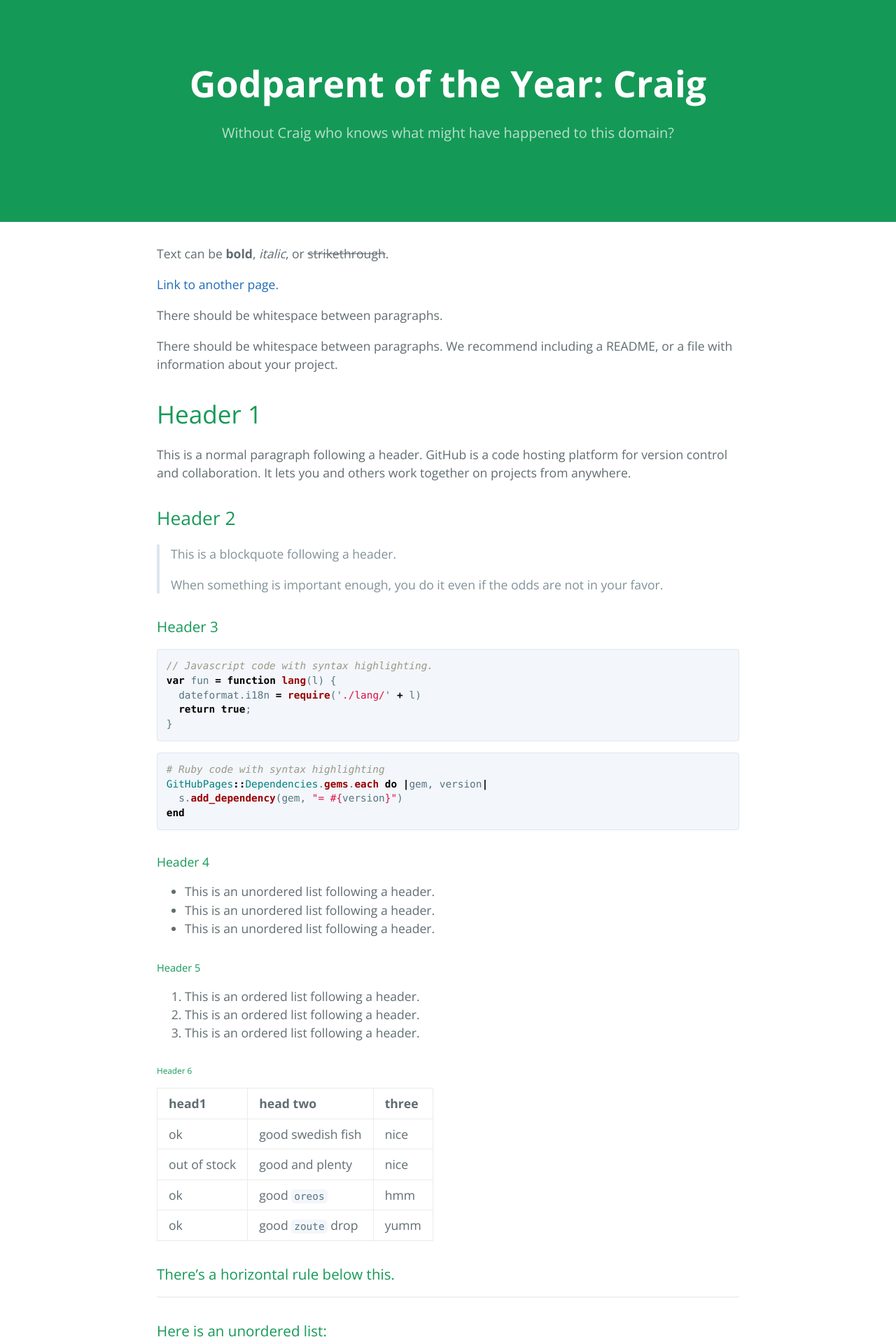
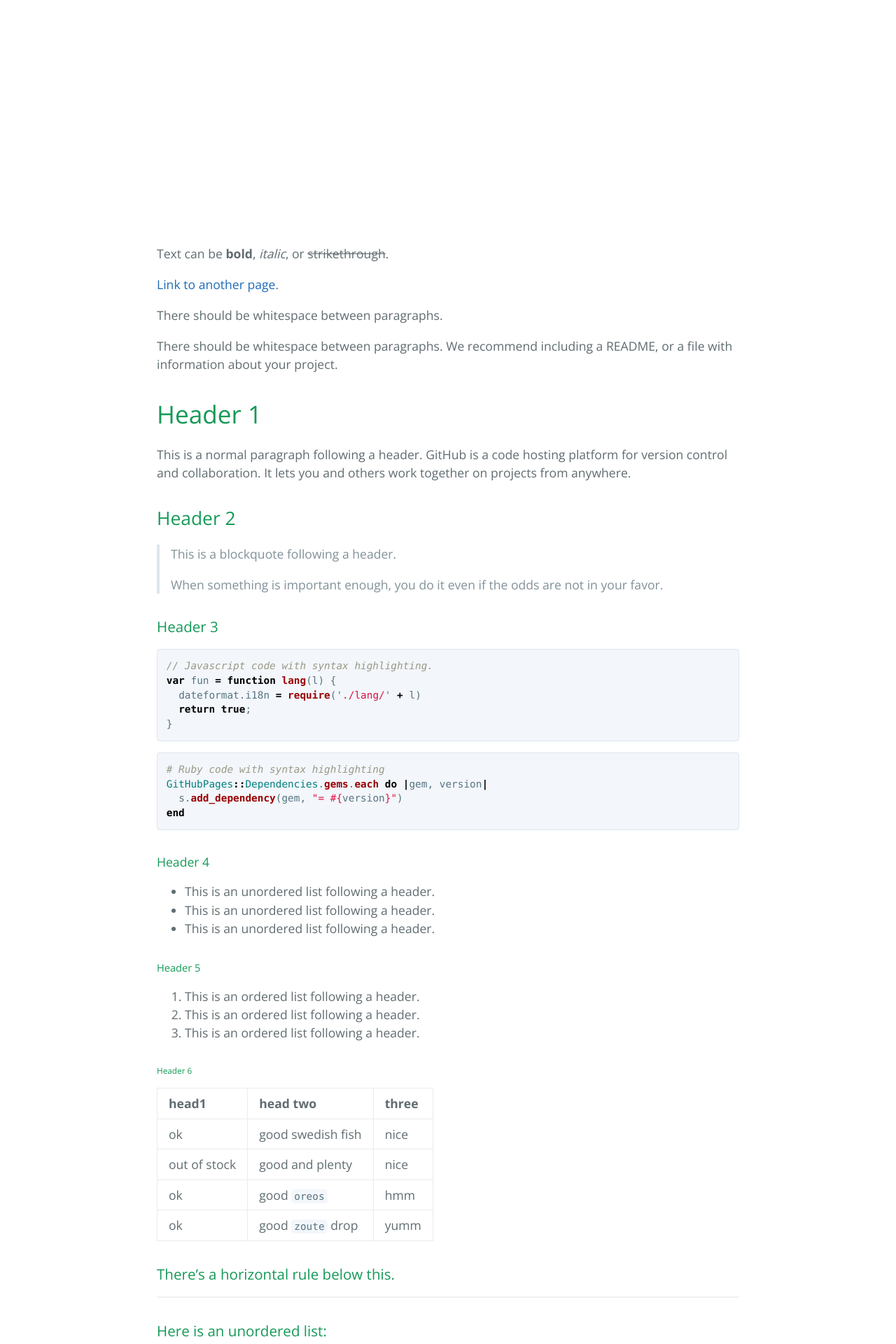
Before and after one commit to craigcannon/ms, a Jekyll site: the page built from index.md, in a window 1280 px wide. Shown: the top 1920 px of the page at 70% size. Built offline with Jekyll 4.4.1, drawn with Linux system fonts in a browser that asks for light colours.

Commit message:
asdasdasd

```diff
--- a/_sass/jekyll-theme-cayman.scss
+++ b/_sass/jekyll-theme-cayman.scss
@@ -89,8 +89,7 @@ a {
 .page-header {
   color: $header-heading-color;
   text-align: center;
-  background-color: $header-bg-color;
-  background-image: url('../assets/img/dreamteam-web.jpg');
+  background-image: url('assets/img/dreamteam-web.jpg');
 
   @include large {
     padding: 5rem 6rem;
```
